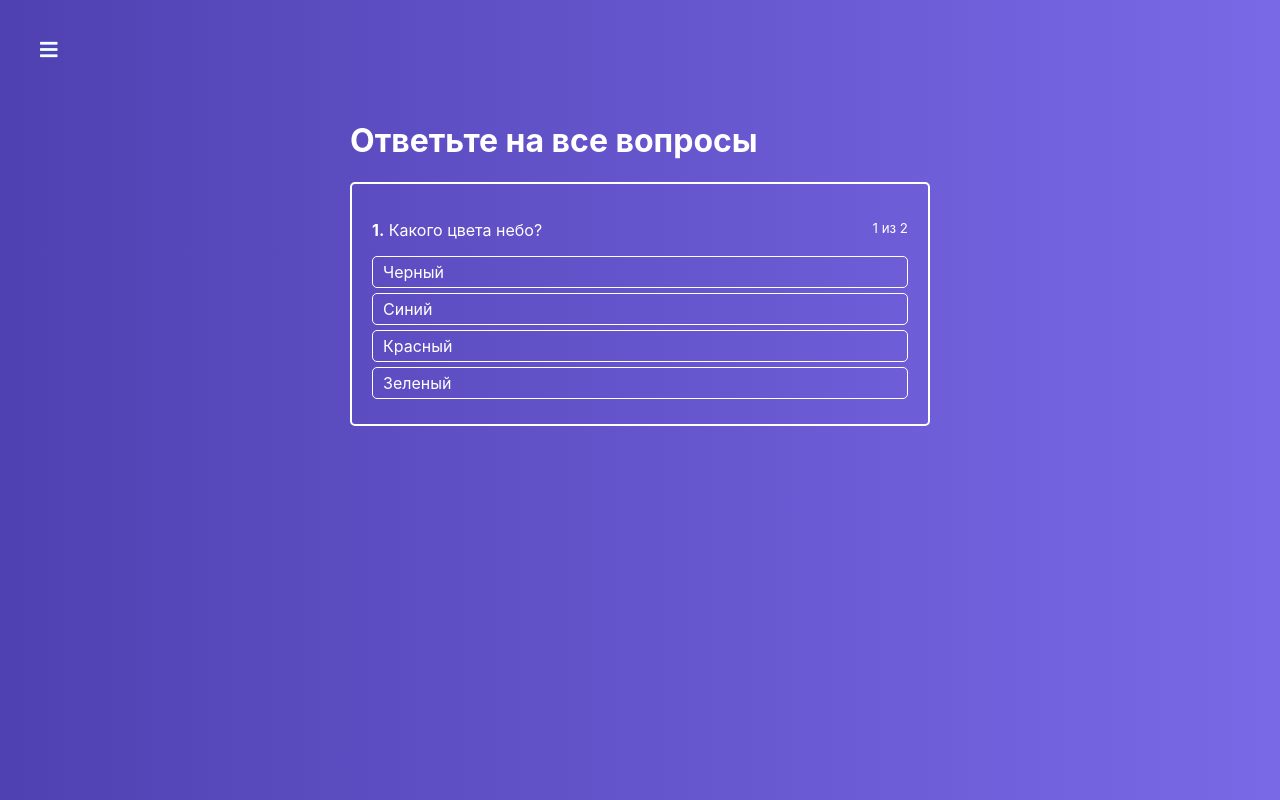
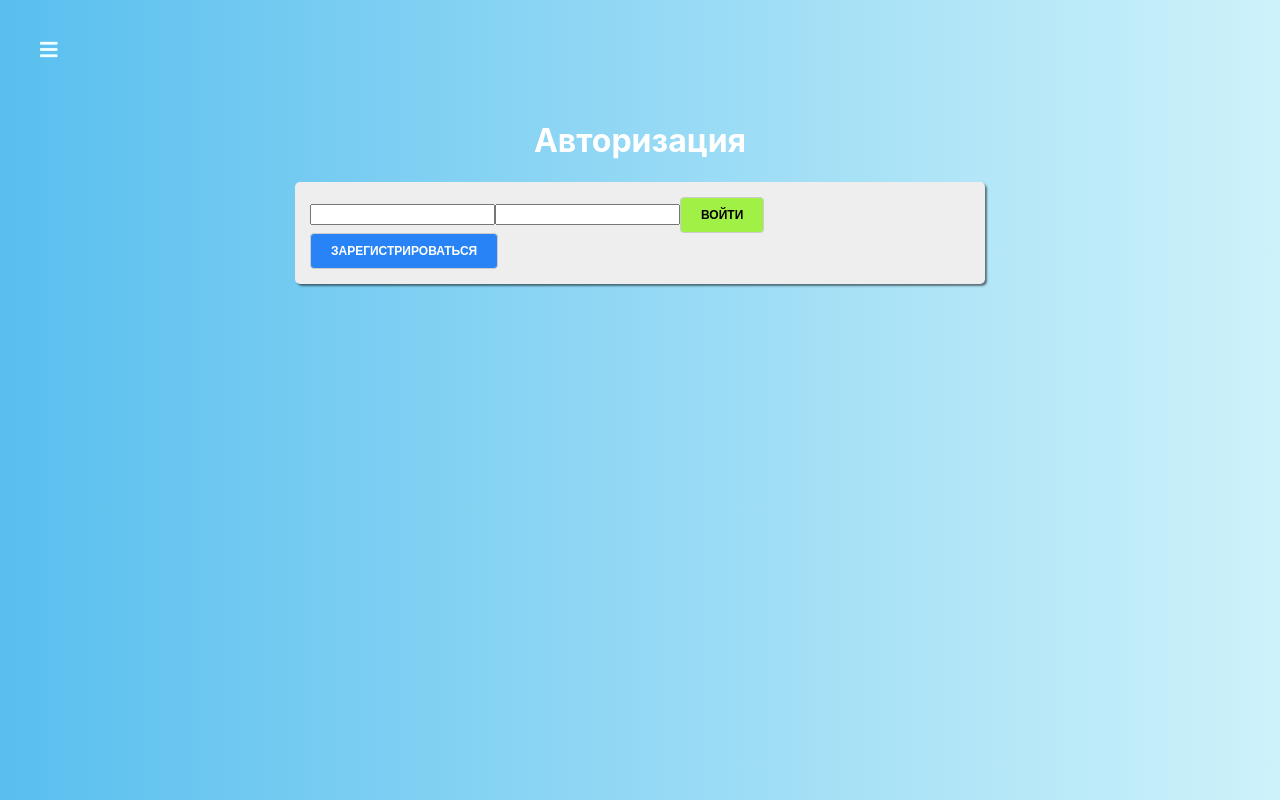
Before and after one commit to RuslanMGN174/react-quiz, a React (Create React App) app: page /auth in a window 1280 px wide. Built offline with nearby package versions, Linux system fonts and the light colour scheme.

Commit message:
react-quiz simple authorization page and styles

```diff
--- a/package.json
+++ b/package.json
@@ -8,6 +8,7 @@
     "@testing-library/user-event": "^12.1.10",
     "react": "^17.0.1",
     "react-dom": "^17.0.1",
+    "react-router-dom": "^5.2.0",
     "react-scripts": "4.0.1",
     "web-vitals": "^0.2.4"
   },
--- a/src/App.js
+++ b/src/App.js
@@ -1,11 +1,21 @@
 import React from 'react'
+import { Route, Switch } from 'react-router-dom'
 import Layout from './hoc/Layout/Layout'
 import Quiz from './containers/Quiz/Quiz'
+import Auth from './containers/Auth/Auth'
+import QuizList from './containers/QuizList/QuizList'
+import QuizCreator from './containers/QuizCreator/QuizCreator'
+
 
 function App () {
   return (
     <Layout>
-      <Quiz />
+      <Switch>
+        <Route path="/auth" component={Auth} />
+        <Route path="/quiz-creator" component={QuizCreator} />
+        <Route path="/quiz/:id" component={Quiz} />
+        <Route path="/" component={QuizList} />
+      </Switch>
     </Layout>
   )
 }
--- a/src/components/Navigation/Drawer/Drawer.js
+++ b/src/components/Navigation/Drawer/Drawer.js
@@ -1,18 +1,32 @@
 import React, { Component } from 'react'
 import classes from './Drawer.module.css'
 import Backdrop from '../../UI/Backdrop/Backdrop'
+import { NavLink } from 'react-router-dom'
 
 const links = [
-  1, 2, 3
+  { to: '/', label: 'Список', exact: true },
+  { to: '/auth', label: 'Авторизация', exact: false },
+  { to: '/quiz-creator', label: 'Создать тест', exact: false },
 ]
 
 class Drawer extends Component {
+
+  clickHandler = () => {
+    this.props.onClose()
+  }
 
   renderLinks () {
     return links.map((link, index) => {
       return (
         <li key={index}>
-          <a>Link {link}</a>
+          <NavLink
+            to={link.to}
+            exact={link.exact}
+            activeClassName={classes.active}
+            onClick={this.clickHandler}
+          >
+            {link.label}
+          </NavLink>
         </li>
       )
     })
--- /dev/null
+++ b/src/containers/Auth/Auth.js
@@ -0,0 +1,46 @@
+import React, { Component } from 'react'
+import classes from './Auth.module.css'
+import Button from '../../components/UI/Button/Button'
+
+export default class Auth extends Component {
+
+  loginHandler = () => {
+
+  }
+
+  registerHandler = () => {
+
+  }
+
+  submitHandler = event => {
+    event.preventDefault()
+  }
+
+  render () {
+    return (
+      <div className={classes.Auth}>
+        <div>
+          <h1>Авторизация</h1>
+          <form
+            onSubmit={this.submitHandler}
+            className={classes.AuthForm}
+          >
+            <input type="text"/>
+            <input type="text"/>
+
+            <Button
+              type="success"
+              onClick={this.loginHandler}
+            >Войти
+            </Button>
+            <Button
+              type="primary"
+              onClick={this.registerHandler}
+            >Зарегистрироваться
+            </Button>
+          </form>
+        </div>
+      </div>
+    )
+  }
+}
--- /dev/null
+++ b/src/containers/Auth/Auth.module.css
@@ -0,0 +1,26 @@
+.Auth {
+    display: flex;
+    justify-content: center;
+    padding-top: 100px;
+    flex-grow: 1;
+    width: 100%;
+    background: linear-gradient(270deg, #cef2fa 0%, #59bfef 100%);
+}
+
+.Auth > div {
+    width: 100%;
+    max-width: 690px;
+    padding: 0 10px;
+}
+
+.Auth h1 {
+    color: #fff;
+    text-align: center;
+}
+
+.AuthForm {
+    background: #eee;
+    box-shadow: 2px 2px 2px rgba(0, 0, 0, .5);
+    padding: 15px;
+    border-radius: 5px;
+}
--- a/src/containers/Quiz/Quiz.js
+++ b/src/containers/Quiz/Quiz.js
@@ -90,6 +90,10 @@ class Quiz extends Component {
     })
   }
 
+  componentDidMount () {
+    console.log('Quiz ID = ', this.props.match.params.id)
+  }
+
   render () {
     return (
       <div className={classes.Quiz}>
--- /dev/null
+++ b/src/containers/QuizCreator/QuizCreator.js
@@ -0,0 +1,11 @@
+import React, { Component } from 'react'
+
+export default class QuizCreator extends Component {
+  render () {
+    return (
+      <div>
+        <h1>Quiz Creator</h1>
+      </div>
+    )
+  }
+}
--- /dev/null
+++ b/src/containers/QuizList/QuizList.js
@@ -0,0 +1,32 @@
+import React, { Component } from 'react'
+import classes from './QuizList.module.css'
+import { NavLink } from 'react-router-dom'
+
+export default class QuizList extends Component {
+
+  renderQuizes () {
+    return [1, 2, 3].map((quiz, index) => {
+      return (
+        <li key={index}>
+          <NavLink to={'/quiz/' + quiz}>
+            Тест {quiz}
+          </NavLink>
+        </li>
+      )
+    })
+  }
+
+  render () {
+    return (
+      <div className={classes.QuizList}>
+        <div>
+          <h1>Список тестов</h1>
+
+          <ul>
+            {this.renderQuizes()}
+          </ul>
+        </div>
+      </div>
+    )
+  }
+}
--- /dev/null
+++ b/src/containers/QuizList/QuizList.module.css
@@ -0,0 +1,31 @@
+.QuizList {
+    display: flex;
+    justify-content: center;
+    padding-top: 100px;
+    flex-grow: 1;
+    width: 100%;
+    background: linear-gradient(90deg, #fd8355 0%, #f0576c 37%, #f79cbd 100%);
+}
+
+.QuizList h1 {
+    color: #fff;
+}
+
+.QuizList ul {
+    list-style: none;
+    margin: 0;
+    padding: 0;
+}
+
+.QuizList li {
+    margin-bottom: 10px;
+}
+
+.QuizList li a {
+    text-decoration: none;
+    color: #fff;
+}
+
+.QuizList li a:hover {
+    color: #363f54;
+}
--- a/src/index.js
+++ b/src/index.js
@@ -1,17 +1,24 @@
-import React from 'react';
-import ReactDOM from 'react-dom';
-import './index.css';
-import App from './App';
-import reportWebVitals from './reportWebVitals';
+import React from 'react'
+import ReactDOM from 'react-dom'
+import './index.css'
+import App from './App'
+import { BrowserRouter } from 'react-router-dom'
+import reportWebVitals from './reportWebVitals'
+
+const app = (
+  <BrowserRouter>
+    <App/>
+  </BrowserRouter>
+)
 
 ReactDOM.render(
   <React.StrictMode>
-    <App />
+    {app}
   </React.StrictMode>,
   document.getElementById('root')
-);
+)
 
 // If you want to start measuring performance in your app, pass a function
 // to log results (for example: reportWebVitals(console.log))
 // or send to an analytics endpoint. Learn more: https://bit.ly/CRA-vitals
-reportWebVitals();
+reportWebVitals()
```
Also changed, not shown: 2 other files (tests, documents, lock files or other folders).
